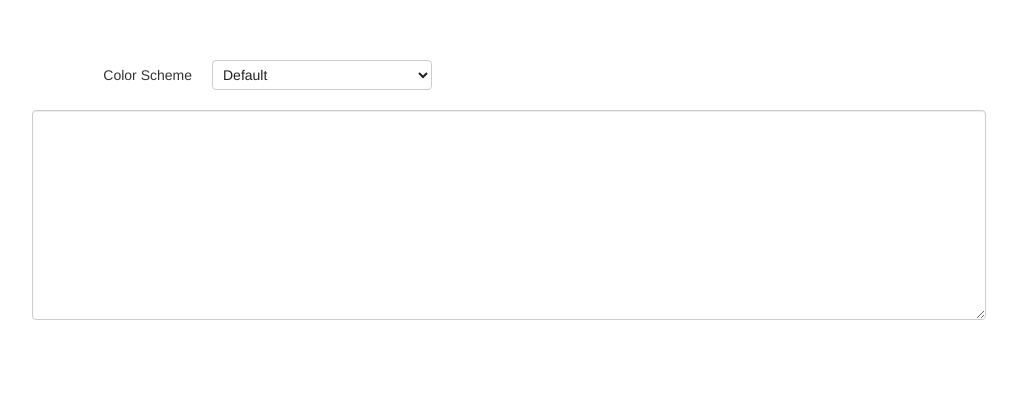
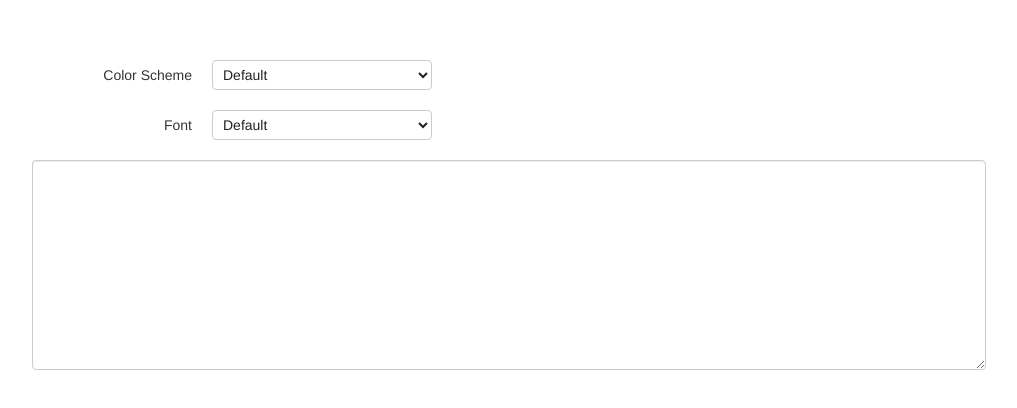
Before and after one commit to EduardoLopes/sublime-config, a plain HTML site: page index.html in a window 1280 px wide. Shown: the whole page, without its empty margins (138-1155 px from the left). Drawn offline with Linux system fonts and the light colour scheme.

Commit message:
Add font select

```diff
--- a/index.html
+++ b/index.html
@@ -54,6 +54,16 @@
                             </select>
                             </div>
                         </div>
+                        <div class="control-group">
+                             <label class="control-label" for="inputEmail">Font</label>
+                            <div class="controls">
+                                <select data-name="font_face">
+                                    <option value="none">Default</option>
+                                    <option value="Monospace">Monospace</option>
+                                    <option value="Ubuntu Mono">Ubuntu Mono</option>
+                                </select>
+                            </div>
+                        </div>
                     </form>
                 </div>
             </div>
```
